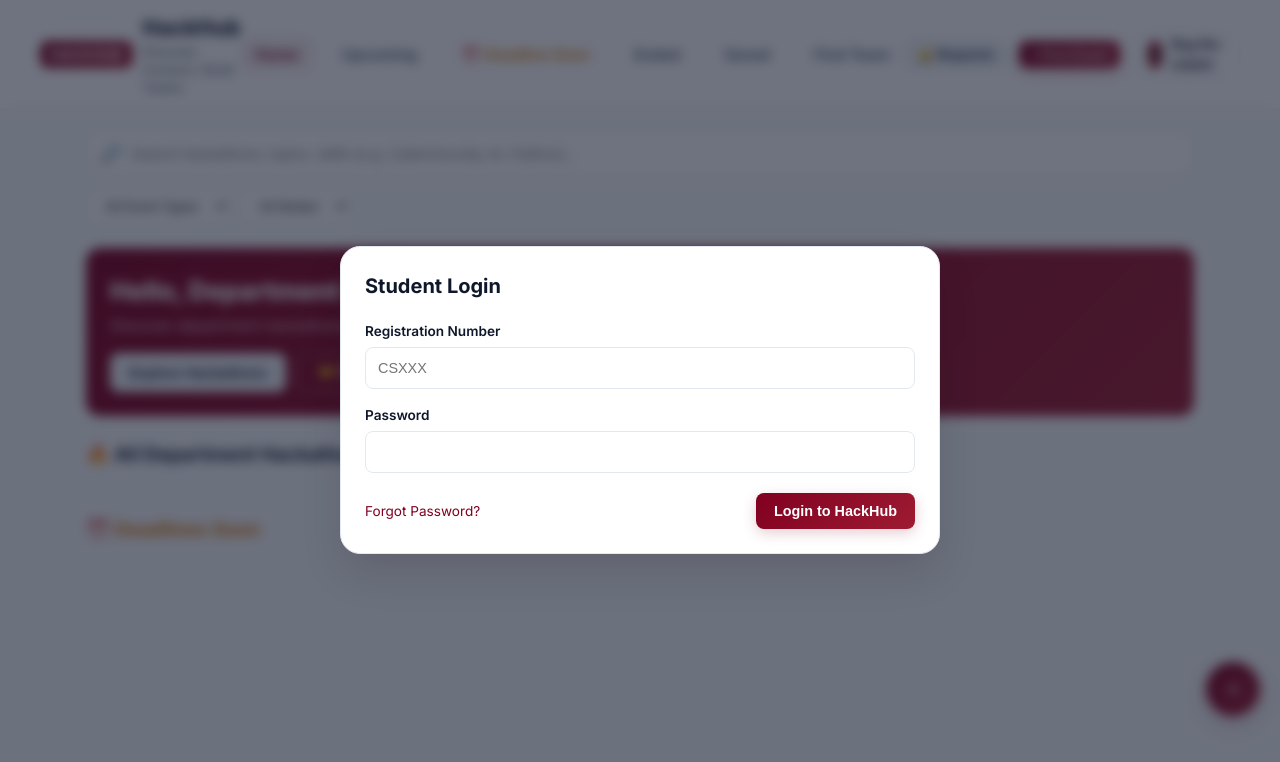
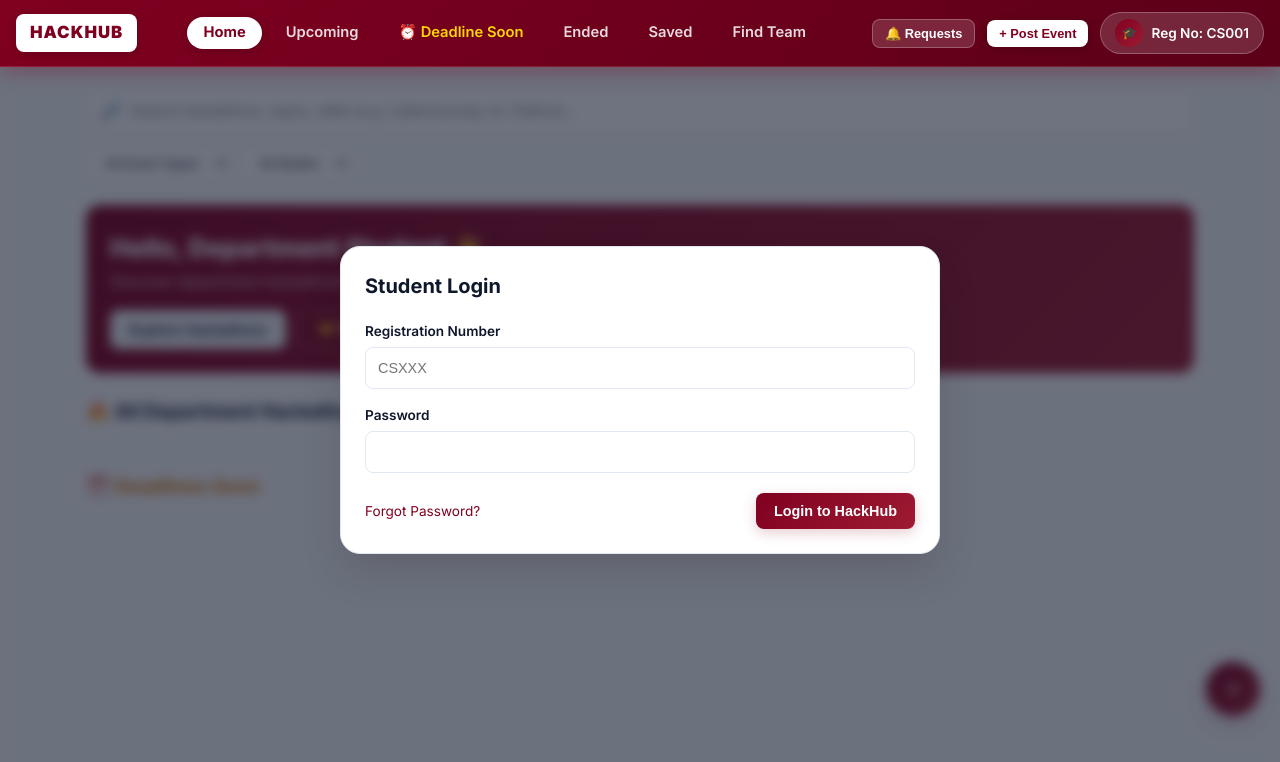
Before and after one commit to libineshr7-cyber/hackhub, a plain HTML site: page src/main/resources/static/index.html in a window 1280 px wide. Drawn offline with Linux system fonts and the light colour scheme.

Commit message:
Apply full Maroon gradient theme to top header and remove cluttering subtitle text from logo

```diff
--- a/src/main/resources/static/css/styles.css
+++ b/src/main/resources/static/css/styles.css
@@ -86,22 +86,25 @@
 }
 
 /* Header & Top Navigation */
+/* Header & Top Navigation — Full Maroon Premium Theme */
 .header {
   position: sticky;
   top: 0;
-  z-index: 100;
-  background: var(--glass-bg);
+  z-index: 1000;
+  background: linear-gradient(135deg, #800020 0%, #5B0017 100%);
+  color: #ffffff;
   backdrop-filter: blur(12px);
-  border-bottom: 1px solid var(--border-color);
+  -webkit-backdrop-filter: blur(12px);
+  border-bottom: 1px solid rgba(255, 255, 255, 0.12);
   padding: 12px 16px;
-  box-shadow: 0 2px 10px rgba(0,0,0,0.03);
+  box-shadow: 0 4px 20px rgba(128, 0, 32, 0.35);
 }
 
 .header-content {
   display: flex;
   align-items: center;
   justify-content: space-between;
-  max-width: 1200px;
+  max-width: 1280px;
   margin: 0 auto;
 }
 
@@ -109,26 +112,29 @@
   display: flex;
   align-items: center;
   gap: 10px;
-  font-size: 1.3rem;
-  font-weight: 800;
-  letter-spacing: 0.5px;
-  color: var(--text-main);
+  cursor: pointer;
+  user-select: none;
 }
 
 .logo-badge {
-  background: linear-gradient(135deg, var(--accent-maroon), var(--accent-maroon-light));
-  color: #ffffff;
-  padding: 4px 10px;
-  border-radius: var(--radius-sm);
-  font-size: 0.8rem;
+  background: #ffffff;
+  color: #800020;
+  padding: 6px 14px;
+  border-radius: 8px;
+  font-size: 1.05rem;
   font-weight: 900;
   letter-spacing: 1px;
+  box-shadow: 0 2px 8px rgba(0, 0, 0, 0.2);
+  transition: all 0.2s ease;
+}
+
+.logo-badge:hover {
+  transform: scale(1.03);
+  box-shadow: 0 4px 12px rgba(255, 255, 255, 0.25);
 }
 
 .tagline-sub {
-  font-size: 0.75rem;
-  color: var(--text-muted);
-  font-weight: 500;
+  display: none;
 }
 
 /* Mobile Tab Bar — Hidden by default on Desktop screens (> 768px) */
@@ -139,43 +145,94 @@
 .nav-links {
   display: flex;
   align-items: center;
-  gap: 16px;
+  gap: 8px;
   list-style: none;
+  margin: 0;
+  padding: 0;
 }
 
 .nav-item {
   display: inline-flex;
   align-items: center;
   gap: 6px;
-  color: var(--text-muted);
+  color: rgba(255, 255, 255, 0.85);
   font-weight: 600;
-  font-size: 0.95rem;
+  font-size: 0.92rem;
   cursor: pointer;
-  padding: 6px 14px;
-  border-radius: var(--radius-sm);
+  padding: 7px 16px;
+  border-radius: 20px;
   transition: all 0.2s ease;
   white-space: nowrap;
-  line-height: 1.4;
+  line-height: 1.2;
 }
 
-.nav-item:hover, .nav-item.active {
-  color: var(--accent-maroon);
-  background: var(--accent-maroon-tint);
+.nav-item:hover {
+  color: #ffffff;
+  background: rgba(255, 255, 255, 0.15);
+}
+
+.nav-item.active {
+  color: #800020;
+  background: #ffffff;
+  font-weight: 700;
+  box-shadow: 0 2px 10px rgba(0, 0, 0, 0.2);
 }
 
 .nav-item.nav-item-deadline {
-  color: var(--status-deadline);
+  color: #FFD700;
 }
 
-.nav-item.nav-item-deadline:hover, .nav-item.nav-item-deadline.active {
+.nav-item.nav-item-deadline:hover {
   color: #ffffff;
-  background: var(--status-deadline);
+  background: rgba(255, 215, 0, 0.22);
+}
+
+.nav-item.nav-item-deadline.active {
+  color: #4A0012;
+  background: #FFD700;
+  font-weight: 700;
+  box-shadow: 0 2px 10px rgba(255, 215, 0, 0.35);
 }
 
 .header-actions {
   display: flex;
   align-items: center;
   gap: 12px;
+}
+
+.header-actions #notif-bell-btn {
+  background: rgba(255, 255, 255, 0.15) !important;
+  color: #ffffff !important;
+  border: 1px solid rgba(255, 255, 255, 0.25) !important;
+}
+
+.header-actions #notif-bell-btn:hover {
+  background: rgba(255, 255, 255, 0.25) !important;
+  color: #ffffff !important;
+}
+
+.header-actions .btn-primary {
+  background: #ffffff !important;
+  color: #800020 !important;
+  font-weight: 700 !important;
+  border: none !important;
+  box-shadow: 0 2px 10px rgba(0, 0, 0, 0.2) !important;
+}
+
+.header-actions .btn-primary:hover {
+  background: #f8fafc !important;
+  color: #5B0017 !important;
+  transform: translateY(-1px);
+}
+
+.user-badge {
+  background: rgba(255, 255, 255, 0.15) !important;
+  border: 1px solid rgba(255, 255, 255, 0.25) !important;
+  color: #ffffff !important;
+}
+
+.user-badge #header-user-reg {
+  color: #ffffff !important;
 }
 
 /* User Profile Badge in Header */
--- a/src/main/resources/static/index.html
+++ b/src/main/resources/static/index.html
@@ -15,12 +15,8 @@
     <!-- Header Navigation -->
     <header class="header">
         <div class="header-content">
-            <div class="logo">
+            <div class="logo" data-view="home">
                 <span class="logo-badge">HACKHUB</span>
-                <div>
-                    <div>HackHub</div>
-                    <div class="tagline-sub">Discover. Connect. Build Teams.</div>
-                </div>
             </div>
 
             <!-- Desktop Nav Links -->
```
